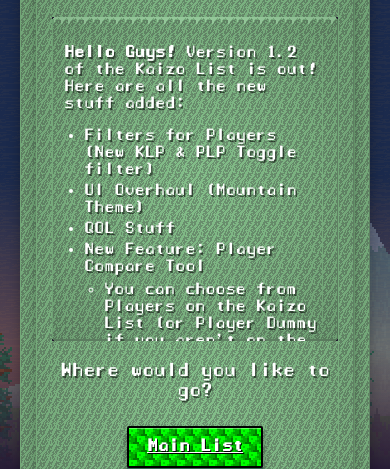
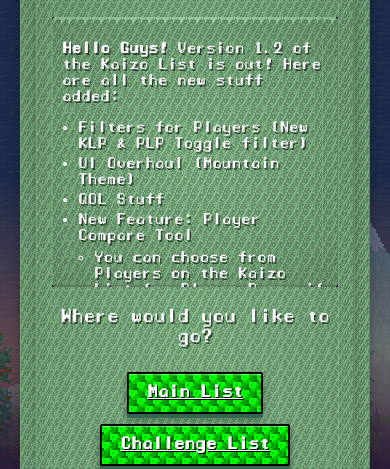
Before and after one commit to GerminULB/KaizoList, a plain HTML site: page index_offline.html in a window 390 px wide. Shown: the part 375-844 px from the top of the page. Drawn offline with Linux system fonts and the light colour scheme.

Commit message:
Update style.css

```diff
--- a/style.css
+++ b/style.css
@@ -570,3 +570,16 @@ p {
 .update-announcement strong {
     color: #ffdd99;
 }
+
+
+@media (max-width: 700px) {
+    .update-announcement {
+        font-size: 0.9em;        /* slightly smaller text */
+        padding: 10px;           /* smaller padding */
+        max-height: 250px;       /* shorter height for mobile */
+    }
+
+    .update-announcement ul {
+        padding-left: 16px;      /* adjust nested padding */
+    }
+}
```
